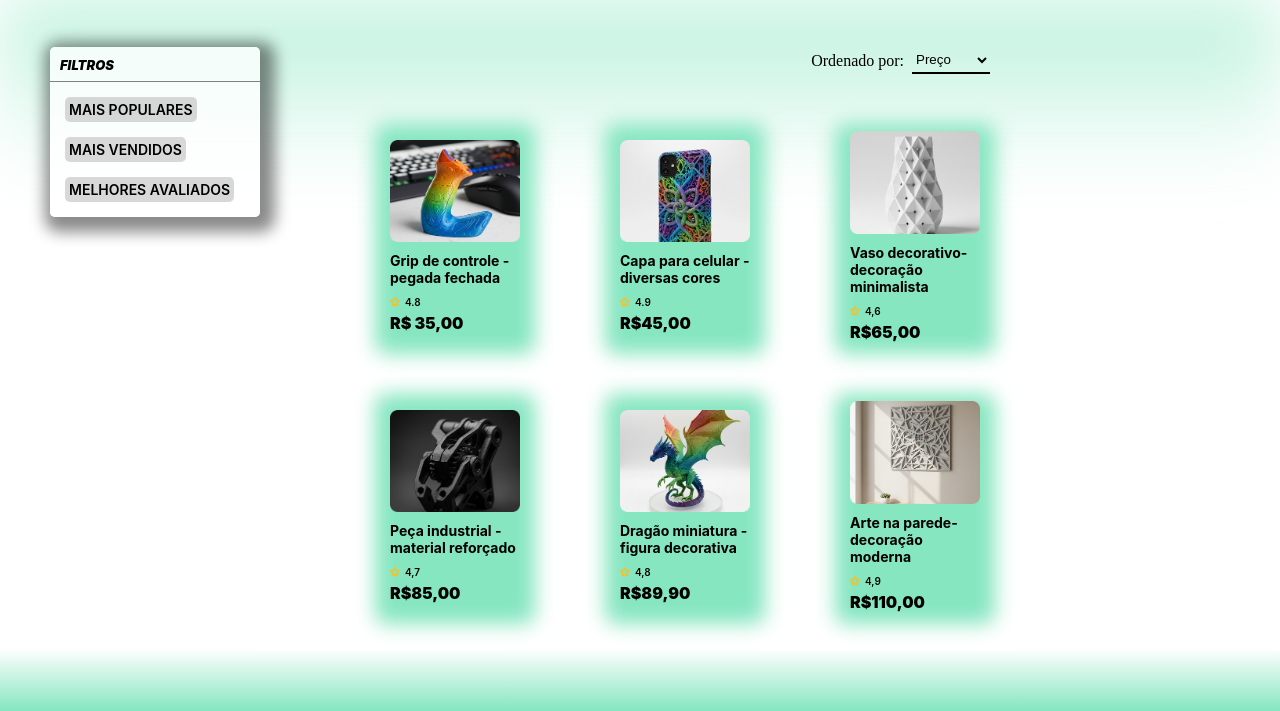
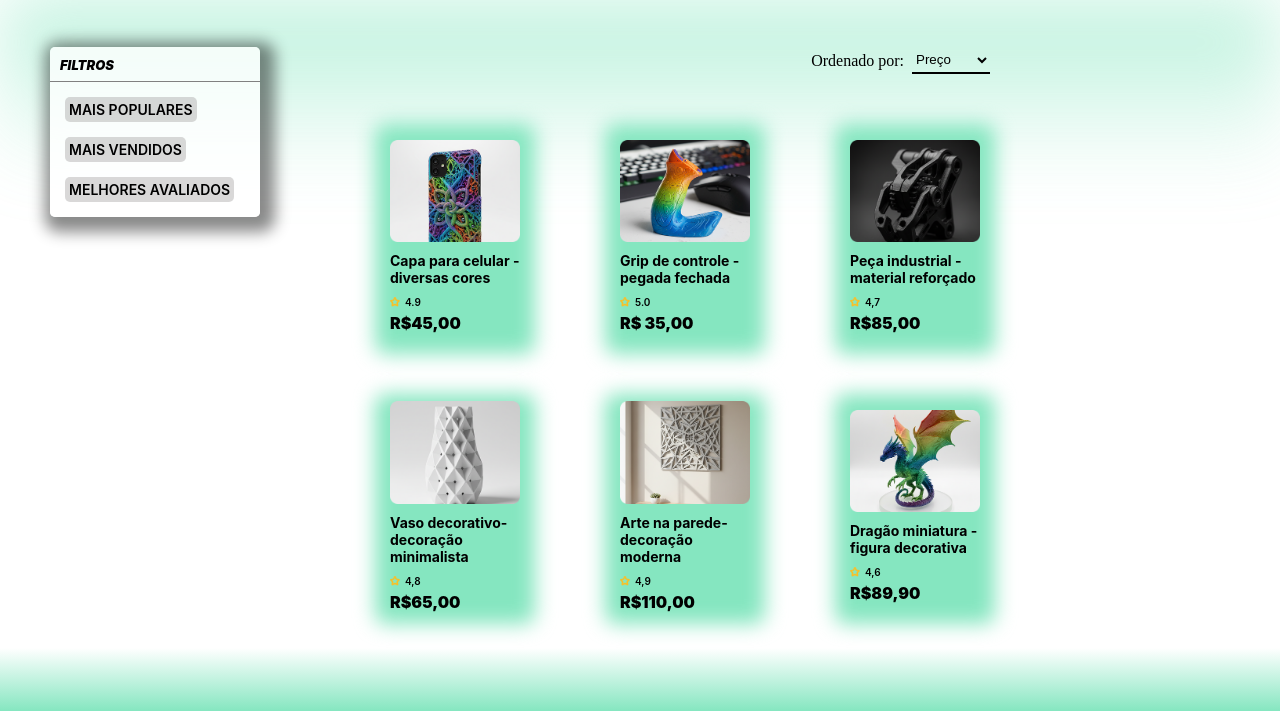
Before and after one commit to elderluiz-dev/3d_printer_ecomerce, a plain HTML site: page pesquisa/index.html in a window 1280 px wide. Both pictures are taken after a click on the button "MAIS POPULARES". Shown: the part 89-800 px from the top of the page. Drawn offline with Linux system fonts and the light colour scheme.

Commit message:
projeto finalizado

```diff
--- a/pesquisa/index.html
+++ b/pesquisa/index.html
@@ -71,7 +71,7 @@
 
             <div class="avaliacao">
               <img class="estrela" src="imagens/Vector.png" alt="" />
-              <p>4.8</p>
+              <p>5.0</p>
             </div>
 
             <p class="preço">R$ 35,00</p>
@@ -94,7 +94,7 @@
             <h3>Vaso decorativo-decoração minimalista</h3>
             <div class="avaliacao">
               <img class="estrela" src="imagens/Vector.png" alt="" />
-              <p>4,6</p>
+              <p>4,8</p>
             </div>
             <p class="preço">R$65,00</p>
           </div>
@@ -112,7 +112,7 @@
             <h3>Dragão miniatura - figura decorativa</h3>
             <div class="avaliacao">
               <img class="estrela" src="imagens/Vector.png" alt="" />
-              <p>4,8</p>
+              <p>4,6</p>
             </div>
             <p class="preço">R$89,90</p>
           </div>
--- a/pesquisa/script.js
+++ b/pesquisa/script.js
@@ -2,7 +2,7 @@ const produtos = [
     {
         nome:"Grip de controle - pegada fechada",
         preco:35.00,
-        avaliacao:4.8,
+        avaliacao:5.0,
         vendas: 120,
         popularidade:95,
         imagem: "imagens/Rectangle 41.png"
@@ -18,7 +18,7 @@ const produtos = [
     {
         nome:"Vaso decorativo-decoração minimalista",
         preco:65.00,
-        avaliacao:4.6,
+        avaliacao:4.8,
         vendas: 80,
         popularidade:75,
         imagem:"imagens/Rectangle 31.png"
@@ -34,7 +34,7 @@ const produtos = [
     {
         nome:"Dragão miniatura - figura decorativa",
         preco:89.90,
-        avaliacao:4.8,
+        avaliacao:4.6,
         vendas:20,
         popularidade:45,
         imagem:"imagens/Rectangle agora.png"
@@ -48,3 +48,39 @@ const produtos = [
         imagem:"imagens/Rectangle 40.png"
     }
 ];
+const lista = document.getElementById('lista-produtos');
+const cards = [... lista.querySelectorAll(".card")];
+const cardsComProdutos = cards.map((card,indice)=>({
+    elemento:card,
+    produto:produtos[indice]
+}));
+const popular = document.getElementById("populares");
+const vendidos = document.getElementById("vendidos");
+const avaliados = document.getElementById("avaliados");
+const ordenar = document.getElementById("ordenar");
+function ordenarcards(criterio){
+    cardsComProdutos.sort((a, b)=>{
+        if (criterio === "nome"){
+        return a.produto.nome.localeCompare(b.produto.nome);
+    }
+    if(criterio === "preco"){
+        return a.produto.preco - b.produto.preco;
+    }
+    return b.produto[criterio] - a.produto[criterio];
+});
+    cardsComProdutos.forEach(item =>{
+         lista.appendChild(item.elemento);
+    });
+};
+popular.addEventListener("click", function(){
+    ordenarcards("popularidade");
+});
+vendidos.addEventListener("click", function(){
+    ordenarcards("vendas");
+});
+avaliados.addEventListener("click", function(){
+    ordenarcards("avaliacao");
+});
+ordenar.addEventListener("change",function(){
+    ordenarcards(ordenar.value);
+});
```
